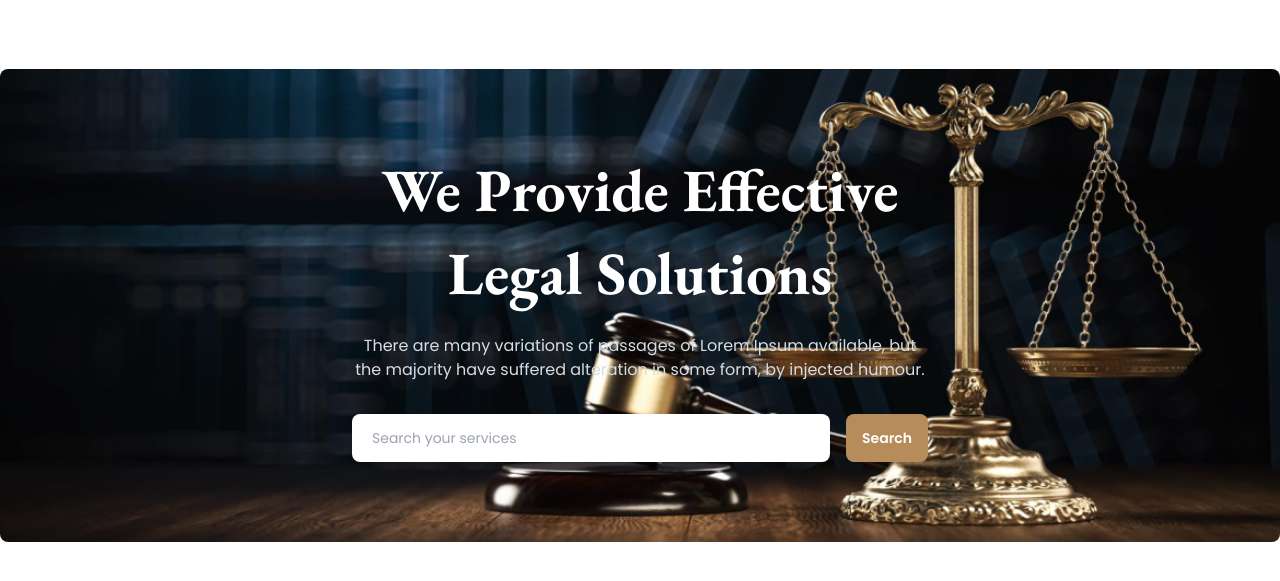
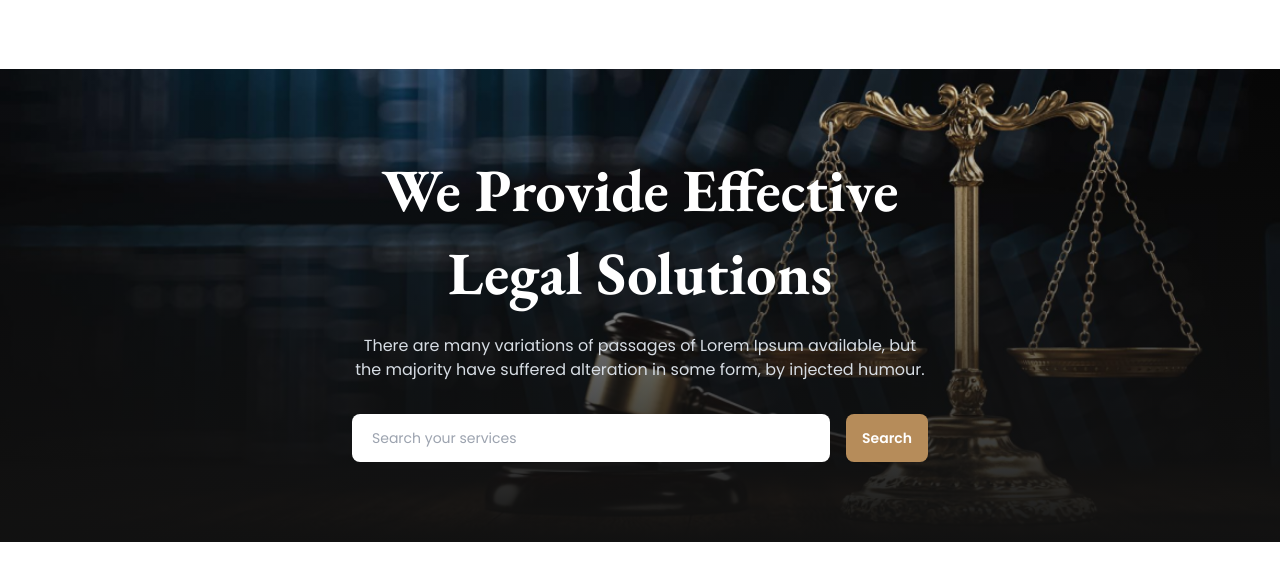
Before and after one commit to borhansiddque/legal-solution, a plain HTML site: page index.html in a window 1280 px wide. Shown: the part 75-656 px from the top of the page. Drawn offline with nearby package versions, Linux system fonts and the light colour scheme.

Commit message:
Module 15 Practice - Legal Solution Website - Hero Section Background Add

```diff
--- a/index.html
+++ b/index.html
@@ -25,6 +25,12 @@
 
         .font-eb-garamond {
             font-family: "EB Garamond", serif;
+        }
+
+        .overlay {
+            background: linear-gradient(to top, rgb(17, 17, 17), rgba(17, 17, 17, 0.123)), url(./images/banner.png);
+            background-size: cover;
+            background-position: center;
         }
 
         h1,
@@ -97,8 +103,8 @@
             </div>
         </nav>
         <!-- Hero Section -->
-        <div class="px-2 sm:px-5 lg:px-0">
-            <div class="hero mt-12 py-14 sm:py-20 px-5 rounded-lg" style="background-image: url(./images/banner.png);">
+        <div class="px-2 sm:px-5 lg:px-0 overlay">
+            <div class="hero mt-12 py-14 sm:py-20 px-5 rounded-lg">
                 <div class="hero-content text-neutral-content text-center p-0">
                     <div class="max-w-xl">
                         <h1 class="mb-5 text-5xl sm:text-6xl font-bold text-white leading-tight sm:leading-snug">We
```
